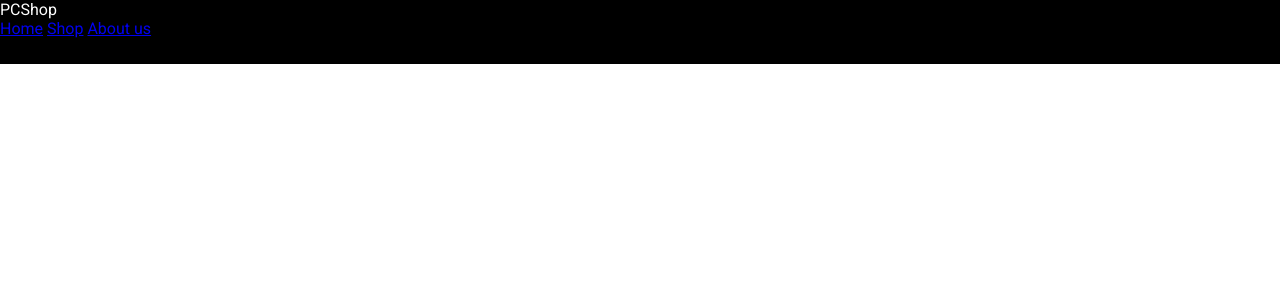
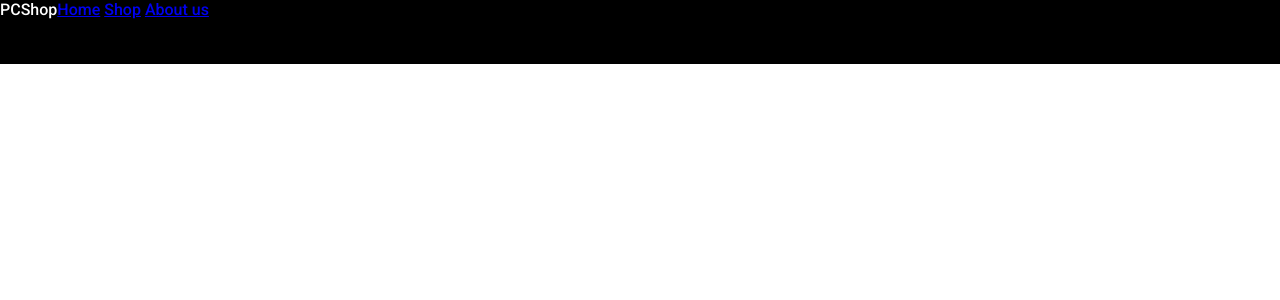
Before and after one commit to Ihor-Butenko/PCShop, a PHP site: page /home/ in a window 1280 px wide. Shown: the top 300 px of the page. Run offline with PHP 8.4, Linux system fonts and the light colour scheme; some libraries are stand-ins or nearby versions.

Commit message:
feat || .

```diff
--- a/admin/components/navbar/css/navbar.css
+++ b/admin/components/navbar/css/navbar.css
@@ -1,7 +1,11 @@
+@import url('https://fonts.googleapis.com/css2?family=Roboto:wght@400;500;700&display=swap');
+
 *{
     margin:0; padding:0;
     top:0; left:0; right:0;
     box-sizing: border-box;
+    font-family: 'Roboto', sans-serif;
+    font-weight: 500;
 }
 
 .wrapper{
--- a/home/components/navbar/css/navbar.css
+++ b/home/components/navbar/css/navbar.css
@@ -5,6 +5,7 @@
     top:0; left:0; right:0;
     box-sizing: border-box;
     font-family: 'Roboto', sans-serif;
+    font-weight: 500;
 }
 
 .wrapper{
@@ -12,4 +13,5 @@
     width: 100%;
     background-color: black;
     color: white;
+    display: flex;
 }
```
